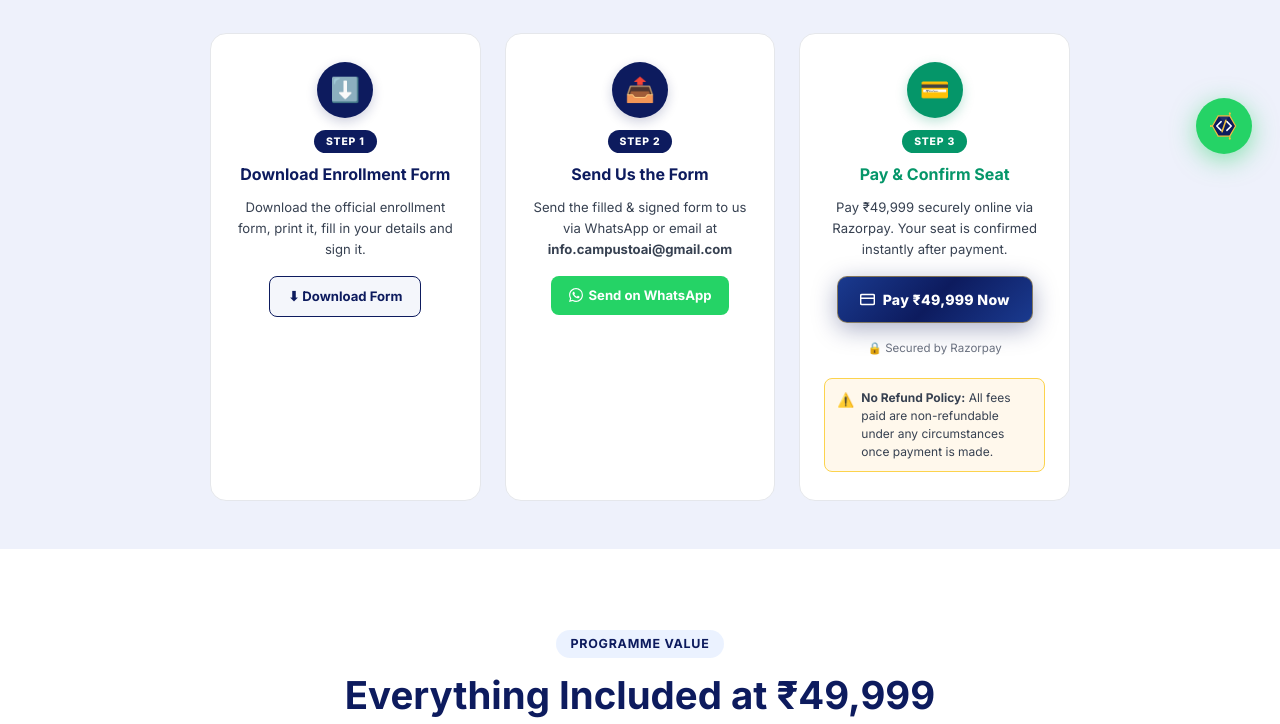
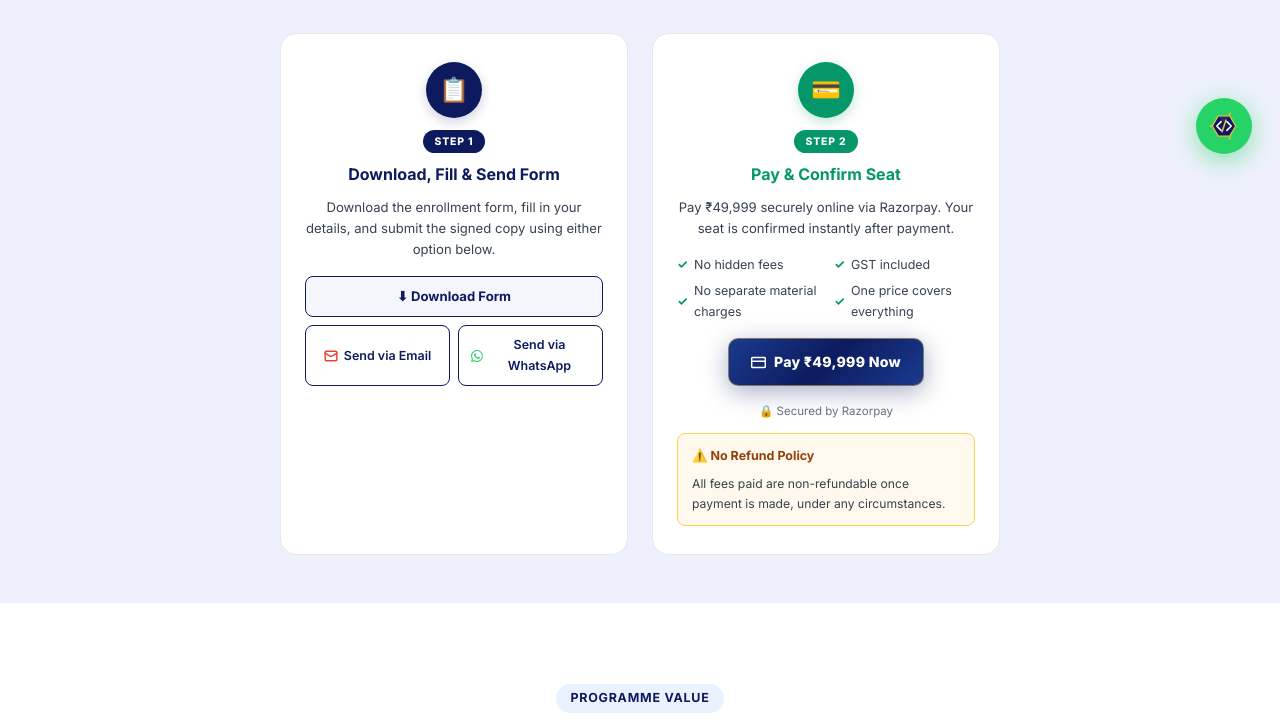
Before and after one commit to emailboxforharish/campustoai, a plain HTML site: page enroll.html in a window 1280 px wide. Shown: the part 618-1342 px from the top of the page. Drawn offline with Linux system fonts and the light colour scheme.

Commit message:
Add files via upload
bug fixed

```diff
--- a/enroll.html
+++ b/enroll.html
@@ -46,52 +46,62 @@
   <div class="container">
     <div class="section-header text-center" style="margin-bottom:36px;">
       <div class="badge">How to Join</div>
-      <h2>3 Simple Steps to Enroll</h2>
+      <h2>2 Simple Steps to Enroll</h2>
       <p class="lead">Follow these steps to secure your seat at CampusToAI Academy.</p>
     </div>
 
-    <div class="enroll-steps-3" style="display:grid;grid-template-columns:repeat(3,1fr);gap:24px;max-width:860px;margin:0 auto;">
+    <div class="enroll-steps-3" style="display:grid;grid-template-columns:repeat(2,1fr);gap:24px;max-width:720px;margin:0 auto;">
 
       <!-- Step 1 -->
       <div style="background:#fff;border-radius:16px;padding:28px 24px;border:1.5px solid #e5e7eb;text-align:center;display:flex;flex-direction:column;align-items:center;gap:12px;">
-        <div style="width:56px;height:56px;background:#0d1b5e;border-radius:50%;display:flex;align-items:center;justify-content:center;font-size:1.5rem;box-shadow:0 4px 12px rgba(13,27,94,.2);">⬇️</div>
+        <div style="width:56px;height:56px;background:#0d1b5e;border-radius:50%;display:flex;align-items:center;justify-content:center;font-size:1.5rem;box-shadow:0 4px 12px rgba(13,27,94,.2);">📋</div>
         <div style="display:inline-block;background:#0d1b5e;color:#fff;font-size:.65rem;font-weight:800;letter-spacing:.08em;text-transform:uppercase;padding:3px 12px;border-radius:20px;">Step 1</div>
-        <h4 style="font-size:1rem;font-weight:700;color:#0d1b5e;margin:0;">Download Enrollment Form</h4>
-        <p style="font-size:.82rem;color:#374151;line-height:1.6;margin:0;">Download the official enrollment form, print it, fill in your details and sign it.</p>
-        <a href="enrollment-form.html" target="_blank"
-           style="display:inline-flex;align-items:center;gap:6px;background:#f4f6fb;border:1.5px solid #0d1b5e;color:#0d1b5e;padding:9px 18px;border-radius:8px;font-weight:700;font-size:.82rem;text-decoration:none;margin-top:4px;">
-          ⬇ Download Form
-        </a>
+        <h4 style="font-size:1rem;font-weight:700;color:#0d1b5e;margin:0;">Download, Fill & Send Form</h4>
+        <p style="font-size:.82rem;color:#374151;line-height:1.6;margin:0;">Download the enrollment form, fill in your details, and submit the signed copy using either option below.</p>
+        <div style="display:flex;flex-direction:column;gap:8px;width:100%;margin-top:4px;">
+          <a href="enrollment-form.html" target="_blank"
+             style="display:inline-flex;align-items:center;justify-content:center;gap:6px;background:#f4f6fb;border:1.5px solid #0d1b5e;color:#0d1b5e;padding:9px 18px;border-radius:8px;font-weight:700;font-size:.82rem;text-decoration:none;">
+            ⬇ Download Form
+          </a>
+          <div class="submit-btns-grid" style="display:grid;grid-template-columns:1fr 1fr;gap:8px;">
+            <a href="mailto:info.campustoai@gmail.com?subject=Enrollment%20Form%20Submission&body=Hi%2C%20please%20find%20my%20filled%20enrollment%20form%20attached."
+               style="display:inline-flex;align-items:center;justify-content:center;gap:6px;background:#fff;border:1.5px solid #0d1b5e;color:#0d1b5e;padding:9px 12px;border-radius:8px;font-weight:600;font-size:.78rem;text-decoration:none;">
+              <svg width="14" height="14" viewBox="0 0 24 24" fill="none" stroke="#ea4335" stroke-width="2.5" stroke-linecap="round" stroke-linejoin="round"><rect x="2" y="4" width="20" height="16" rx="2"/><path d="m22 7-8.97 5.7a1.94 1.94 0 0 1-2.06 0L2 7"/></svg>
+              Send via Email
+            </a>
+            <a href="https://wa.me/919023388910?text=Hi%2C%20I%20have%20filled%20the%20enrollment%20form%20and%20want%20to%20enroll." target="_blank" rel="noopener"
+               style="display:inline-flex;align-items:center;justify-content:center;gap:6px;background:#fff;border:1.5px solid #0d1b5e;color:#0d1b5e;padding:9px 12px;border-radius:8px;font-weight:600;font-size:.78rem;text-decoration:none;">
+              <svg width="14" height="14" viewBox="0 0 24 24" fill="#25d366"><path d="M17.472 14.382c-.297-.149-1.758-.867-2.03-.967-.273-.099-.471-.148-.67.15-.197.297-.767.966-.94 1.164-.173.199-.347.223-.644.075-.297-.15-1.255-.463-2.39-1.475-.883-.788-1.48-1.761-1.653-2.059-.173-.297-.018-.458.13-.606.134-.133.298-.347.446-.52.149-.174.198-.298.298-.497.099-.198.05-.371-.025-.52-.075-.149-.669-1.612-.916-2.207-.242-.579-.487-.5-.669-.51-.173-.008-.371-.01-.57-.01-.198 0-.52.074-.792.372-.272.297-1.04 1.016-1.04 2.479 0 1.462 1.065 2.875 1.213 3.074.149.198 2.096 3.2 5.077 4.487.709.306 1.262.489 1.694.625.712.227 1.36.195 1.871.118.571-.085 1.758-.719 2.006-1.413.248-.694.248-1.289.173-1.413-.074-.124-.272-.198-.57-.347m-5.421 7.403h-.004a9.87 9.87 0 01-5.031-1.378l-.361-.214-3.741.982.998-3.648-.235-.374a9.86 9.86 0 01-1.51-5.26c.001-5.45 4.436-9.884 9.888-9.884 2.64 0 5.122 1.03 6.988 2.898a9.825 9.825 0 012.893 6.994c-.003 5.45-4.437 9.884-9.885 9.884m8.413-18.297A11.815 11.815 0 0012.05 0C5.495 0 .16 5.335.157 11.892c0 2.096.547 4.142 1.588 5.945L.057 24l6.305-1.654a11.882 11.882 0 005.683 1.448h.005c6.554 0 11.89-5.335 11.893-11.893a11.821 11.821 0 00-3.48-8.413z"/></svg>
+              Send via WhatsApp
+            </a>
+          </div>
+        </div>
       </div>
 
       <!-- Step 2 -->
       <div style="background:#fff;border-radius:16px;padding:28px 24px;border:1.5px solid #e5e7eb;text-align:center;display:flex;flex-direction:column;align-items:center;gap:12px;">
-        <div style="width:56px;height:56px;background:#0d1b5e;border-radius:50%;display:flex;align-items:center;justify-content:center;font-size:1.5rem;box-shadow:0 4px 12px rgba(13,27,94,.2);">📤</div>
-        <div style="display:inline-block;background:#0d1b5e;color:#fff;font-size:.65rem;font-weight:800;letter-spacing:.08em;text-transform:uppercase;padding:3px 12px;border-radius:20px;">Step 2</div>
-        <h4 style="font-size:1rem;font-weight:700;color:#0d1b5e;margin:0;">Send Us the Form</h4>
-        <p style="font-size:.82rem;color:#374151;line-height:1.6;margin:0;">Send the filled & signed form to us via WhatsApp or email at <strong>info.campustoai@gmail.com</strong></p>
-        <a href="https://wa.me/919023388910?text=Hi%2C%20I%20have%20filled%20the%20enrollment%20form%20and%20want%20to%20enroll." target="_blank" rel="noopener"
-           style="display:inline-flex;align-items:center;gap:6px;background:#25d366;color:#fff;padding:9px 18px;border-radius:8px;font-weight:700;font-size:.82rem;text-decoration:none;margin-top:4px;">
-          <svg width="14" height="14" viewBox="0 0 24 24" fill="currentColor"><path d="M17.472 14.382c-.297-.149-1.758-.867-2.03-.967-.273-.099-.471-.148-.67.15-.197.297-.767.966-.94 1.164-.173.199-.347.223-.644.075-.297-.15-1.255-.463-2.39-1.475-.883-.788-1.48-1.761-1.653-2.059-.173-.297-.018-.458.13-.606.134-.133.298-.347.446-.52.149-.174.198-.298.298-.497.099-.198.05-.371-.025-.52-.075-.149-.669-1.612-.916-2.207-.242-.579-.487-.5-.669-.51-.173-.008-.371-.01-.57-.01-.198 0-.52.074-.792.372-.272.297-1.04 1.016-1.04 2.479 0 1.462 1.065 2.875 1.213 3.074.149.198 2.096 3.2 5.077 4.487.709.306 1.262.489 1.694.625.712.227 1.36.195 1.871.118.571-.085 1.758-.719 2.006-1.413.248-.694.248-1.289.173-1.413-.074-.124-.272-.198-.57-.347m-5.421 7.403h-.004a9.87 9.87 0 01-5.031-1.378l-.361-.214-3.741.982.998-3.648-.235-.374a9.86 9.86 0 01-1.51-5.26c.001-5.45 4.436-9.884 9.888-9.884 2.64 0 5.122 1.03 6.988 2.898a9.825 9.825 0 012.893 6.994c-.003 5.45-4.437 9.884-9.885 9.884m8.413-18.297A11.815 11.815 0 0012.05 0C5.495 0 .16 5.335.157 11.892c0 2.096.547 4.142 1.588 5.945L.057 24l6.305-1.654a11.882 11.882 0 005.683 1.448h.005c6.554 0 11.89-5.335 11.893-11.893a11.821 11.821 0 00-3.48-8.413z"/></svg>
-          Send on WhatsApp
-        </a>
-      </div>
-
-      <!-- Step 3 -->
-      <div style="background:#fff;border-radius:16px;padding:28px 24px;border:1.5px solid #e5e7eb;text-align:center;display:flex;flex-direction:column;align-items:center;gap:12px;">
         <div style="width:56px;height:56px;background:#059669;border-radius:50%;display:flex;align-items:center;justify-content:center;font-size:1.5rem;box-shadow:0 4px 12px rgba(5,150,105,.25);">💳</div>
-        <div style="display:inline-block;background:#059669;color:#fff;font-size:.65rem;font-weight:800;letter-spacing:.08em;text-transform:uppercase;padding:3px 12px;border-radius:20px;">Step 3</div>
+        <div style="display:inline-block;background:#059669;color:#fff;font-size:.65rem;font-weight:800;letter-spacing:.08em;text-transform:uppercase;padding:3px 12px;border-radius:20px;">Step 2</div>
         <h4 style="font-size:1rem;font-weight:700;color:#059669;margin:0;">Pay & Confirm Seat</h4>
         <p style="font-size:.82rem;color:#374151;line-height:1.6;margin:0;">Pay ₹49,999 securely online via Razorpay. Your seat is confirmed instantly after payment.</p>
+
+        <div class="payment-checks-grid" style="display:grid;grid-template-columns:1fr 1fr;gap:6px 16px;text-align:left;width:100%;margin-top:4px;">
+          <div style="font-size:.78rem;color:#374151;display:flex;align-items:center;gap:6px;"><span style="color:#059669;font-weight:700;">✓</span> No hidden fees</div>
+          <div style="font-size:.78rem;color:#374151;display:flex;align-items:center;gap:6px;"><span style="color:#059669;font-weight:700;">✓</span> GST included</div>
+          <div style="font-size:.78rem;color:#374151;display:flex;align-items:center;gap:6px;"><span style="color:#059669;font-weight:700;">✓</span> No separate material charges</div>
+          <div style="font-size:.78rem;color:#374151;display:flex;align-items:center;gap:6px;"><span style="color:#059669;font-weight:700;">✓</span> One price covers everything</div>
+        </div>
+
         <a href="https://pages.razorpay.com/campustoai-enrolment" target="_blank" rel="noopener" class="pay-btn-fancy">
           <svg width="15" height="15" viewBox="0 0 24 24" fill="none" stroke="currentColor" stroke-width="2.5" stroke-linecap="round" stroke-linejoin="round"><rect x="1" y="4" width="22" height="16" rx="2"/><line x1="1" y1="10" x2="23" y2="10"/></svg>
           Pay ₹49,999 Now
         </a>
 
         <div style="font-size:.72rem;color:#6b7280;margin-top:4px;">🔒 Secured by Razorpay</div>
-        <div style="background:#fff8ec;border:1px solid #fcd34d;border-radius:8px;padding:10px 12px;display:flex;align-items:flex-start;gap:7px;margin-top:8px;text-align:left;">
-          <span style="flex-shrink:0;font-size:.85rem;">⚠️</span>
-          <p style="font-size:.75rem;color:#374151;margin:0;line-height:1.5;"><strong>No Refund Policy:</strong> All fees paid are non-refundable under any circumstances once payment is made.</p>
+
+        <div style="background:#fff8ec;border:1px solid #fcd34d;border-radius:8px;padding:12px 14px;width:100%;text-align:left;box-sizing:border-box;">
+          <div style="font-size:.78rem;font-weight:700;color:#92400e;margin-bottom:8px;">⚠️ No Refund Policy</div>
+          <p style="font-size:.76rem;color:#374151;margin:0;line-height:1.6;">All fees paid are non-refundable once payment is made, under any circumstances.</p>
         </div>
 
       </div>
@@ -340,9 +350,15 @@
           <!-- No refund -->
           <div style="background:#fff8ec;border:1px solid #fcd34d;border-radius:8px;padding:12px 14px;display:flex;align-items:flex-start;gap:8px;margin-top:4px;">
             <span style="flex-shrink:0;">⚠️</span>
-            <p style="font-size:.78rem;color:#374151;margin:0;line-height:1.5;">
-              <strong>No Refund Policy:</strong> All fees paid are non-refundable under any circumstances once payment is made.
-            </p>
+            <div style="font-size:.78rem;color:#374151;margin:0;line-height:1.5;">
+              <strong>No Refund Policy:</strong>
+              <ul style="margin:5px 0 0;padding-left:16px;line-height:1.8;">
+                <li>All fees paid are non-refundable once payment is made</li>
+                <li>No refund for partial attendance or early withdrawal</li>
+                <li>Instalment payments made are also non-refundable</li>
+                <li>No exceptions under any circumstances</li>
+              </ul>
+            </div>
           </div>
 
         </div>
@@ -452,6 +468,12 @@
     .pay-logos-row { gap: 5px !important; }
     .pay-logos-row > div { padding: 4px 7px !important; }
   }
+
+  /* Submit buttons (Email/WhatsApp) and payment checkmarks → stack on small phones */
+  @media (max-width: 400px) {
+    .submit-btns-grid { grid-template-columns: 1fr !important; }
+    .payment-checks-grid { grid-template-columns: 1fr !important; }
+  }
 </style>
 <script src="components.js"></script>
 </body>
```
Also changed, not shown: enrollment-form.html (+8 -1 lines), terms.html (+4 -1 lines).
